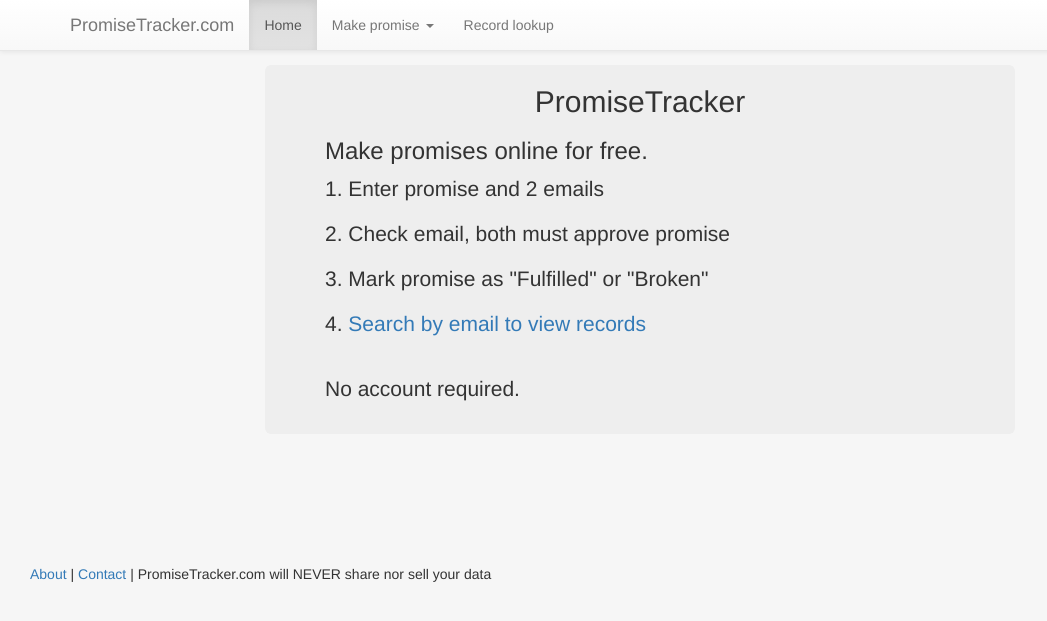
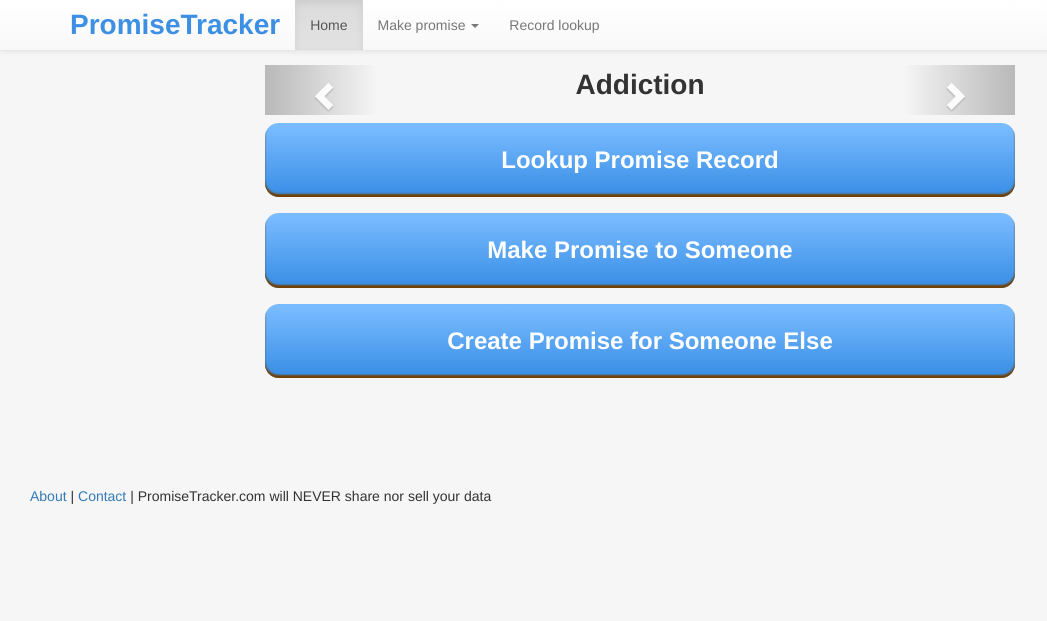
Before and after one commit to mccubbin/pt, a Django app: page / in a window 1280 px wide. Shown: the top 621 px of the page, without its empty margins (0-1047 px from the left). Run offline with Django 3.2, Linux system fonts and the light colour scheme; data that the repository does not hold is empty; some libraries are stand-ins or nearby versions.

Commit message:
Change navbar colors, add carousel to homepage

```diff
--- a/home/templates/base.html
+++ b/home/templates/base.html
@@ -34,9 +34,6 @@
 	{% include "navbar.html" %}
 
 	<div class="container theme-showcase" role="main">
-		{% block jumbotron %}
-		{% endblock %}
-
 		{% block bodyblock %}
 		{% endblock %}
 	</div> <!-- /container -->
--- a/home/templates/baserobots.html
+++ b/home/templates/baserobots.html
@@ -39,9 +39,6 @@
 	{% include "navbar.html" %}
 
 	<div class="container theme-showcase" role="main">
-		{% block jumbotron %}
-		{% endblock %}
-
 		{% block bodyblock %}
 		{% endblock %}
 	</div> <!-- /container -->
--- a/home/templates/home.html
+++ b/home/templates/home.html
@@ -1,12 +1,17 @@
+{% extends "base.html" %}
+{% load staticfiles %}
+
+{% block bodyblock %}
+
 <style>
-
-	button.home-button {
+	a.home-button {
 		background:linear-gradient(to bottom, #79bbff 5%, #378de5 100%);
 		display:inline-block;
 		color:#ffffff;
 		margin: 8px 0;
-		padding: 32px 10px;
+		padding: 20px 0;
 		/*background: #ED8400;*/
+		text-align: center;
 
 		/*margin-bottom: 15px;*/
 		/*margin-top: 27px !important;*/
@@ -18,7 +23,7 @@
 		border-radius: 14px;
 		/*border-radius: 6px;*/
 
-		font-size: 32px;
+		font-size: 24px;
 		font-weight: bold;
 		border: none;
 		/*font-size: 26px !important;*/
@@ -27,39 +32,23 @@
 
 		/*font-family: 'Raleway',Helvetica,Arial,Lucida,sans-serif !important;*/
 	}
-	button.home-button:hover {
+	a.home-button:hover {
 		background:linear-gradient(to bottom, #378de5 5%, #79bbff 100%);
+		text-decoration: none;
 	}
 </style>
 
-{% extends "base.html" %}
-{% load staticfiles %}
-
-{% block jumbotron %}
-
-	<!-- Main jumbotron for a primary marketing message or call to action -->
 	<div class='row'>
 		<div class="col-xs-12 col-xs-offset-0 col-sm-10 col-sm-offset-1 col-md-10 col-md-offset-1 col-lg-8 col-lg-offset-2">
-			<div class="jumbotron" style="padding-top: 15px; padding-bottom: 15px">
-				<h2 style="text-align: center; margin-top: 5px">PromiseTracker</h2>
-				<h3>Make promises online for free.</h3>
-				<p>1. Enter promise and 2 emails</p>
-				<p>2. Check email, both must approve promise</p>
-				<p>3. Mark promise as "Fulfilled" or "Broken"</p>
-				<p>4. <a href="/record">Search by email to view records</a></p>
-				<br/>
-				<p>No account required.</p>
-			</div>
-			<!--
-			<button class="home-button" role="button">Lookup Promise Record</button>
-			<button class="home-button" role="button">Make Promise to Someone</button>
-			-->
+
+			{% include "includes/carousel.html" %}
+
+			<a href="/record" class="home-button">Lookup Promise Record</a>
+			<a href="/make" class="home-button">Make Promise to Someone</a>
+			<a href="/send" class="home-button">Create Promise for Someone Else</a>
 		</div>
 	</div>
 
-{% endblock %}
-
-{% block bodyblock %}
 
 	<!--<div class="container-fluid" style='margin-left:15px'>
 		<div class="col-sm-2">
--- /dev/null
+++ b/home/templates/includes/carousel.html
@@ -0,0 +1,66 @@
+<style>
+	div.item {
+		float: none;
+		font-size: 28px !important;
+		font-weight: bold;
+		text-align: center;
+		vertical-align: top;
+	}
+	.carousel-indicators {
+		visibility: hidden;
+	}
+</style>
+
+<div id="myCarousel" class="carousel slide" data-ride="carousel" data-interval="1800">
+	<!-- Indicators -->
+	<ol class="carousel-indicators">
+		<li data-target="#myCarousel" data-slide-to="0" class="active"></li>
+		<li data-target="#myCarousel" data-slide-to="1"></li>
+		<li data-target="#myCarousel" data-slide-to="2"></li>
+	</ol>
+
+	<!-- Wrapper for slides -->
+	<div class="carousel-inner">
+		<div class="item active">
+			<p>Appointments/Events</p>
+		</div>
+
+		<div class="item">
+			<p>Loans</p>
+		</div>
+
+		<div class="item">
+			<p>Homework</p>
+		</div>
+
+		<div class="item">
+			<p>Addiction</p>
+		</div>
+
+		<div class="item">
+			<p>Productivity Goals</p>
+		</div>
+
+		<div class="item">
+			<p>Bets/Dares</p>
+		</div>
+
+		<div class="item">
+			<p>Breaking Habits</p>
+		</div>
+
+		<div class="item">
+			<p>Household Chores</p>
+		</div>
+	</div>
+
+	<!-- Left and right controls -->
+	<a class="left carousel-control" href="#myCarousel" data-slide="prev">
+		<span class="glyphicon glyphicon-chevron-left"></span>
+		<span class="sr-only">Previous</span>
+	</a>
+	<a class="right carousel-control" href="#myCarousel" data-slide="next">
+		<span class="glyphicon glyphicon-chevron-right"></span>
+		<span class="sr-only">Next</span>
+	</a>
+</div>
--- a/home/templates/navbar.html
+++ b/home/templates/navbar.html
@@ -1,3 +1,22 @@
+<style>
+	.navbar-default .navbar-brand {
+		color: #3d8fe4;
+		float: none;
+		font-size: 28px;
+		font-weight: bold;
+		/*text-shadow: -1px 0 black, 0 1px black, 1px 0 black, 0 -1px black;*/
+		/*font-family: 'Helvetica';*/
+	}
+	.navbar-toggle {
+		/*float: left;*/
+		/*margin-left: 15px;*/
+		background-color: #3d8fe4;
+	}
+	.navbar-default .navbar-toggle .icon-bar {
+		background-color: #fbfbfb;
+	}
+</style>
+
 <!-- Fixed navbar -->
 <!--<nav class="navbar navbar-default navbar-fixed-top">-->
 <nav class="navbar navbar-default navbar-fixed-top">
@@ -9,7 +28,7 @@
 				<span class="icon-bar"></span>
 				<span class="icon-bar"></span>
 			</button>
-			<a class="navbar-brand" href="{% url 'home' %}">PromiseTracker.com</a>
+			<a class="navbar-brand text-center center-block" href="{% url 'home' %}">PromiseTracker</a>
 		</div>
 		<div id="navbar" class="navbar-collapse collapse">
 			<ul class="nav navbar-nav">
@@ -32,21 +51,6 @@
 				<li {% if request.path == '/record/' %} class="active" {% endif %}>
 					<a href="{% url 'record' %}">Record lookup</a>
 				</li>
-				<!--<li class="dropdown">
-					<a href="#" class="dropdown-toggle" data-toggle="dropdown" role="button" aria-haspopup="true" aria-expanded="false">Account <span class="caret"></span></a>
-					<ul class="dropdown-menu">
-						{% if not request.user.is_authenticated %}
-							<li><a href="{% url 'account_login' %}">Login</a></li>
-							<li><a href="{% url 'account_signup' %}">Signup</a></li>
-						{% else %}
-							<li><a href="{% url 'account_logout' %}">Logout</a></li>
-						{% endif %}
-						<li role="separator" class="divider"></li>
-						<li class="dropdown-header">Nav header</li>
-						<li><a href="#">Separated link</a></li>
-						<li><a href="#">One more separated link</a></li>
-					</ul>
-				</li> -->
 			</ul>
 		</div><!--/.nav-collapse -->
 	</div>
```
